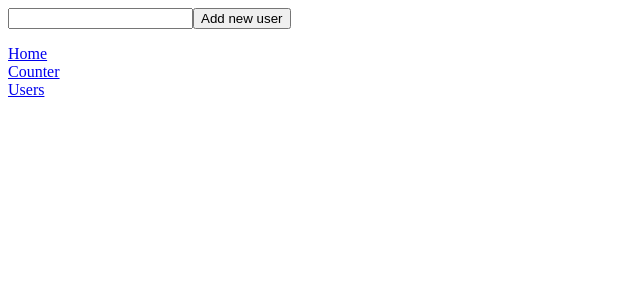
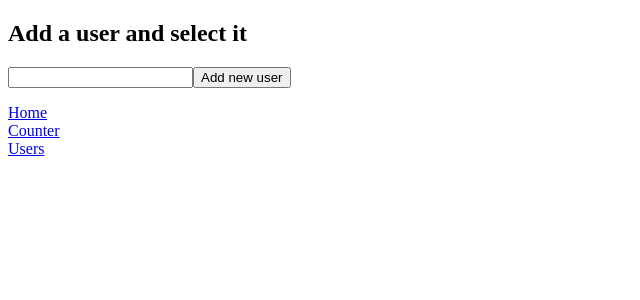
Before and after one commit to AdilSadigov/Develhope-React-Exercises, a React (Create React App) app in the folder exercise-app/: page /users in a window 1280 px wide. Shown: the top 300 px of the page, without its empty margins (0-640 px from the left). Built offline with nearby package versions, Linux system fonts and the light colour scheme.

Commit message:
added React-Router-7 exercise

```diff
--- a/exercise-app/src/App.js
+++ b/exercise-app/src/App.js
@@ -25,7 +25,7 @@ export function App() {
                 <Route path="/counter" element={<Counter/>} />
                 <Route path="/users/:username" element={<ShowGithubUser />} />
                 <Route path="*" element={<h3>Not Found</h3>} />
-                <Route path="/users" element={<GithubUserList />} />
+                <Route path="/users" element={<div><h2>Add a user and select it</h2><GithubUserList /></div>}/>
             </Routes>
             <Link to ="/">Home </Link> <br/>
             <Link to ="counter">Counter </Link> <br/>
--- a/exercise-app/src/GithubUserList.js
+++ b/exercise-app/src/GithubUserList.js
@@ -26,7 +26,7 @@ export function GithubUserList({error}) {
         </form>
         <Routes>
             {usernames.map((username, index) => (
-            <Route key={index} path={`/users/${username}`} element={<ShowGithubUser username={username} />} />
+                <Route key={index} path={`/users/${username}`} element={<ShowGithubUser username={username} />} />
             ))}
         </Routes>
         <ul>
```
